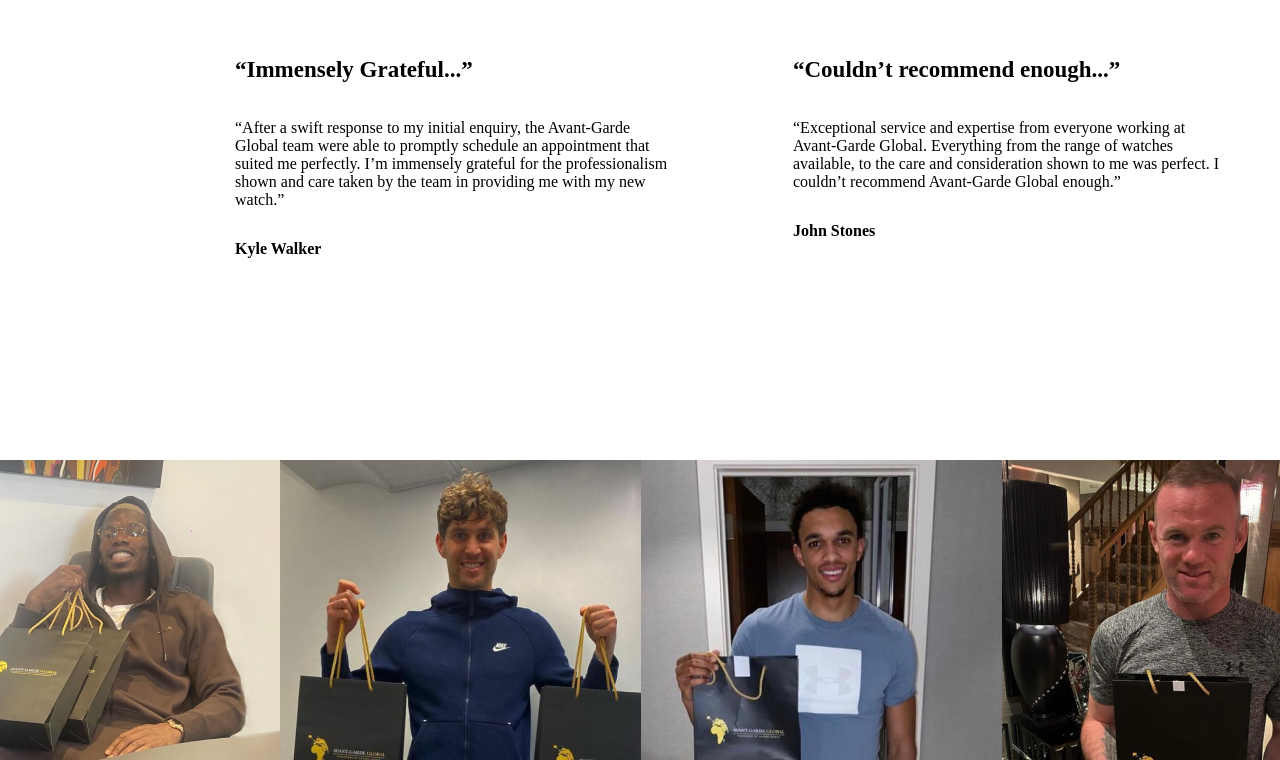
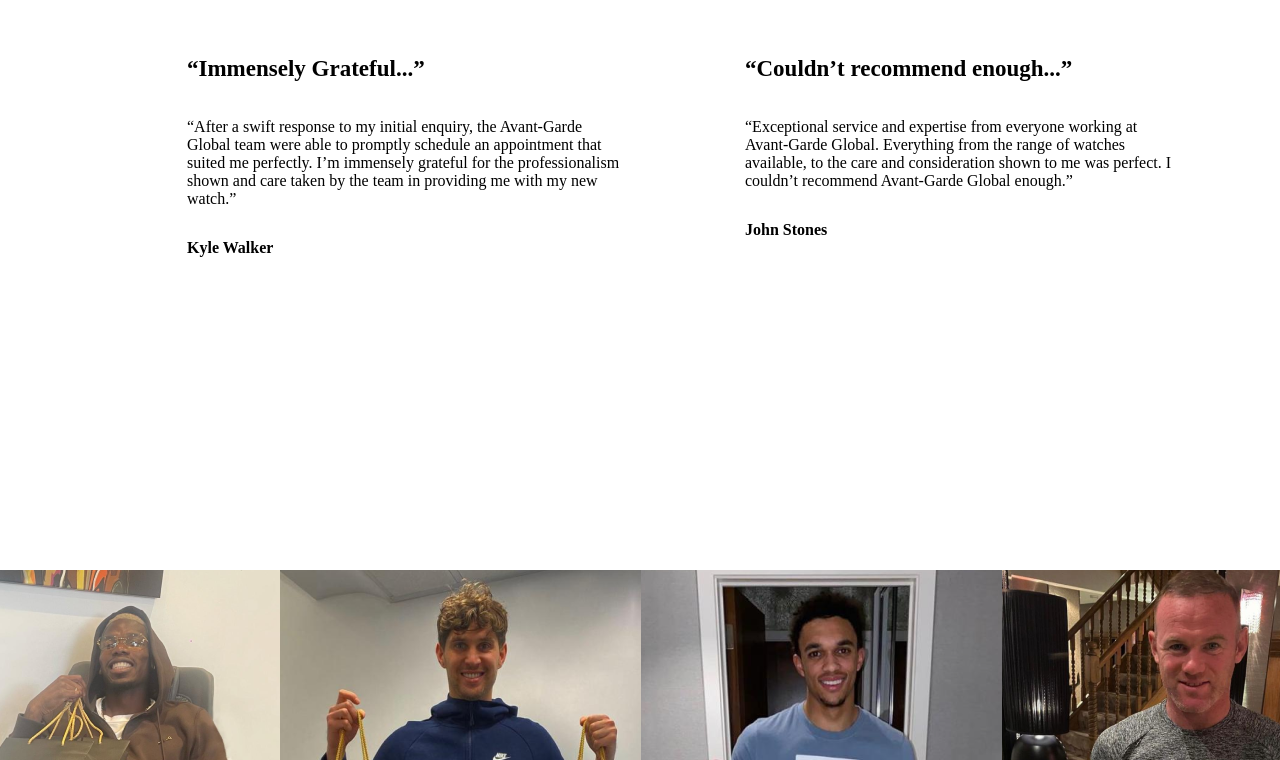
Before and after one commit to Joel-Boardman/avant-garde-fe, a React (Create React App) app: page / in a window 1280 px wide. Shown: the part 4607-5367 px from the top of the page. Built offline with nearby package versions, Linux system fonts and the light colour scheme; a web font is replaced by a local one.

Commit message:
final touches

```diff
--- a/src/components/Perfection/index.tsx
+++ b/src/components/Perfection/index.tsx
@@ -1,4 +1,4 @@
-import React, { useEffect } from "react";
+import React, { useEffect, useState } from "react";
 import { useInView } from "react-intersection-observer";
 
 // Video
@@ -8,12 +8,18 @@
 import { Section } from "./styles";
 
 const Perfection: React.FC = () => {
+  const [animation, setAnimation] = useState<string>("");
+
   const { ref, inView, entry } = useInView({
-    threshold: 0.5,
+    threshold: 0.2,
   });
 
   useEffect(() => {
-    console.log("Logging to console: ", inView);
+    if (inView) {
+      setAnimation("fadeIn");
+    } else {
+      setAnimation("");
+    }
   }, [inView]);
   return (
     <Section ref={ref}>
@@ -22,7 +28,7 @@
         Your browser does not support the video tag.
       </video>
       <div className="border">
-        <div className="content">
+        <div className={`content ${animation}`}>
           <h2>Purveyors Of Perfection</h2>
           <p>
             Ensure you're always looking and feeling your absolute finest,
--- a/src/components/Perfection/styles.tsx
+++ b/src/components/Perfection/styles.tsx
@@ -1,5 +1,15 @@
-import styled from "styled-components";
+import styled, { keyframes } from "styled-components";
 
+const fadeIn = keyframes`
+  0%{
+    opacity: 0;
+    position: relative;
+  }
+  100%{
+    opacity: 1;
+    top: 0;
+  }
+`;
 export const Section = styled.section`
   background-color: transparent;
   padding: 120px 0;
@@ -21,6 +31,11 @@
 
   .content {
     max-width: 900px;
+    opacity: 0;
+
+    &.fadeIn {
+      animation: 0.4s ease-in-out 0s forwards ${fadeIn};
+    }
 
     h2 {
       color: #fbd71f;
--- a/src/components/Testimonials/index.tsx
+++ b/src/components/Testimonials/index.tsx
@@ -26,7 +26,6 @@
             </p>
           </div>
         </Content>
-      </div>
         <TestContainer>
           {testimonialData.map((obj, i) => {
             return (
@@ -38,6 +37,7 @@
             );
           })}
         </TestContainer>
+      </div>
     </Section>
   );
 };
--- a/src/components/Testimonials/styles.tsx
+++ b/src/components/Testimonials/styles.tsx
@@ -3,8 +3,10 @@
 export const Section = styled.section`
   padding: 95px 0px 79px;
   background: white;
+  min-height: 800px;
   .border {
     padding: 0 11rem;
+    position: relative;
   }
 `;
 
@@ -21,7 +23,12 @@
   display: flex;
   flex-direction: row;
   overflow-x: auto;
-  margin-left: 11rem;
+  margin-left: 8rem;
+  position: absolute;
+  left: 0;
+  top: 250px;
+  max-width: 93%;
+
   &::-webkit-scrollbar {
     display: none;
   }
```
Lines whose indentation alone changed are shown as unchanged.
